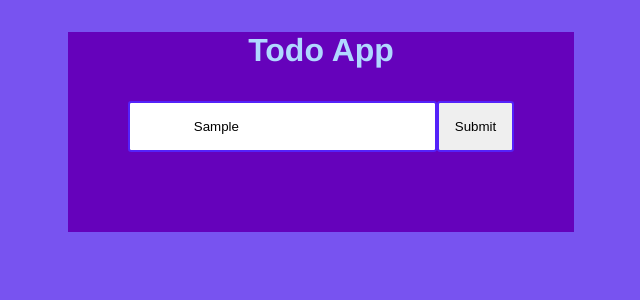
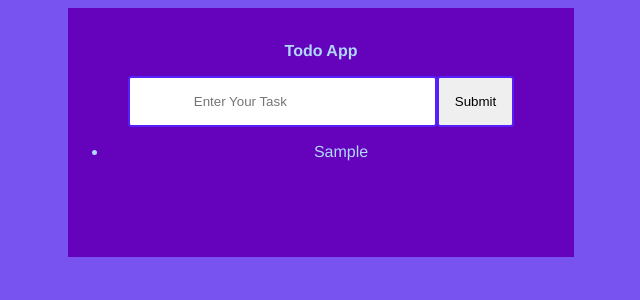
Before and after one commit to Moeinto/Todo-app, a Vue app in the folder todo-app/: page / in a window 1280 px wide. Both pictures are taken after typing "Sample" into the empty fields and a click on the button "Submit". Shown: the top 300 px of the page, without its empty margins (319-959 px from the left). Built offline with nearby package versions, Linux system fonts and the light colour scheme.

Commit message:
create todolist file and test methods

```diff
--- a/todo-app/src/App.vue
+++ b/todo-app/src/App.vue
@@ -1,18 +1,22 @@
 <template>
   <div>
-    <!-- <br/> -->
-    <p>Todo App</p>
+    <br/>
+    <p><strong>Todo App</strong></p>
     <TodoForm />
+    <TodoList />
   </div>
 </template>
 
 <script>
 import TodoForm from './components/TodoForm.vue';
+import TodoList from './components/TodoList.vue';
 
 export default {
   name: 'App',
   components: {
-    TodoForm
+    TodoForm,
+    TodoList
+
   }
 }
 </script>
@@ -28,8 +32,6 @@ body {
   text-align: center;
   color: #b0d8ff;
   background-color: #6502bb;
-  font-weight: 800;
-  font-size: 2rem;
   margin-top: 60px;
   width: 40%;
   height: auto;
--- a/todo-app/src/components/TodoForm.vue
+++ b/todo-app/src/components/TodoForm.vue
@@ -2,6 +2,11 @@
   <div class="todo-form">
     <input type="text" id="text-input" placeholder="Enter Your Task" v-model="newTodo" />
     <input type="button" id="submit-input" value="Submit" @click="addTodo" />
+  </div>
+  <div>
+    <ul>
+      <li v-for="(task, index) in allTasks" :key="index" :task="task" @completed="completeTask">{{ task.title }}</li>
+    </ul>
   </div>
 </template>
 
@@ -9,13 +14,23 @@
 export default {
   data() {
     return {
-      newTodo: ''
+      newTodo: '',
+      allTasks: []
     }
   },
   methods: {
     addTodo() {
+      this.allTasks.push({
+        title: this.newTodo,
+        isComplated : false
+      })
+      console.log(this.allTasks)
+      this.newTodo = ''
+    },
+    completeTask(task) {
+      task.isCompleted = true;
+    }
 
-    }
   }
 }
 </script>
--- /dev/null
+++ b/todo-app/src/components/TodoList.vue
@@ -0,0 +1,21 @@
+<template>
+    <ul>
+        <li v-for="(task, index) in tasks" :key="index" :task="task" @task-completed="completeTask"></li>
+    </ul>
+</template>
+<script>
+export default {
+    data(){
+        return{
+            tasks : [],
+        }
+    },methods: {
+
+    },
+
+
+
+}
+
+</script>
+<style></style>
```
